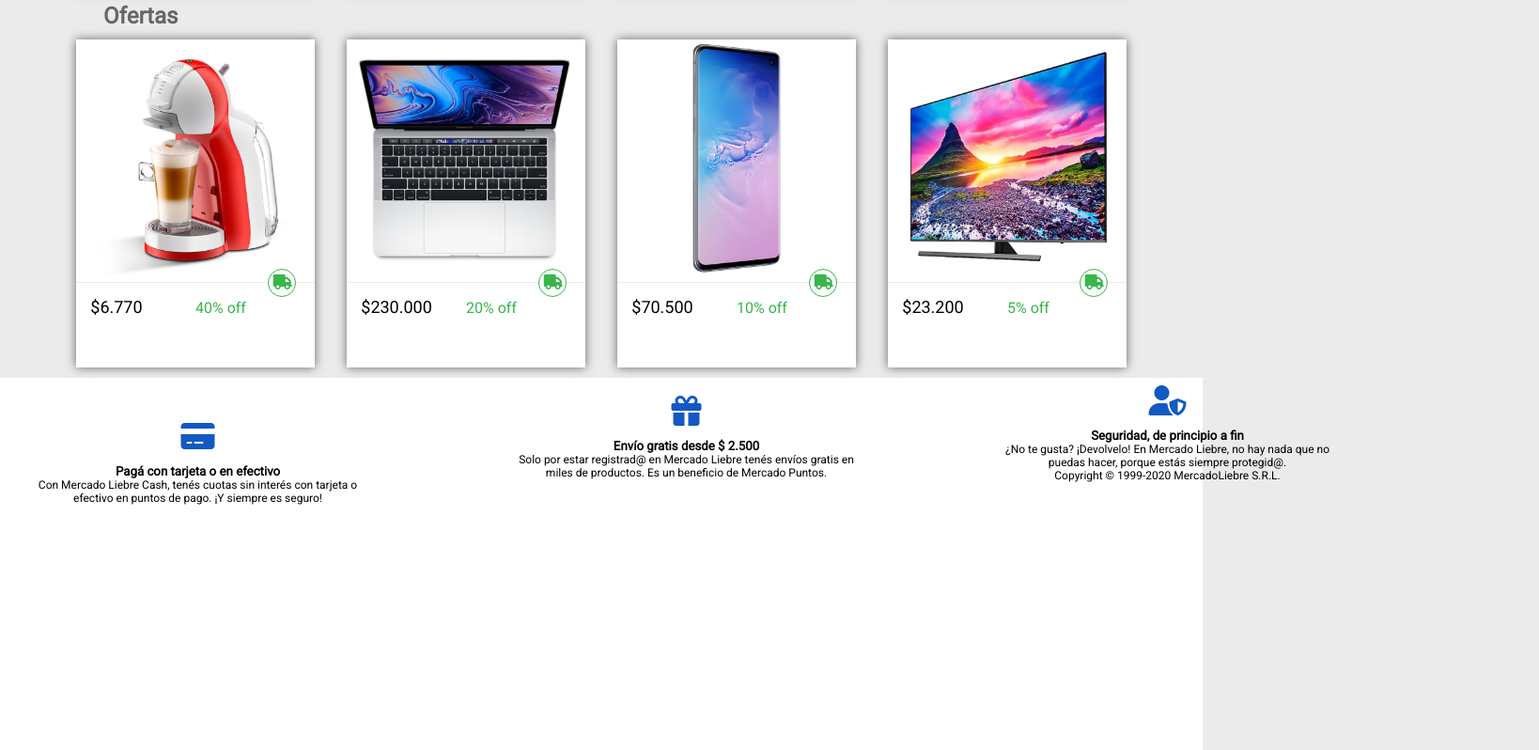
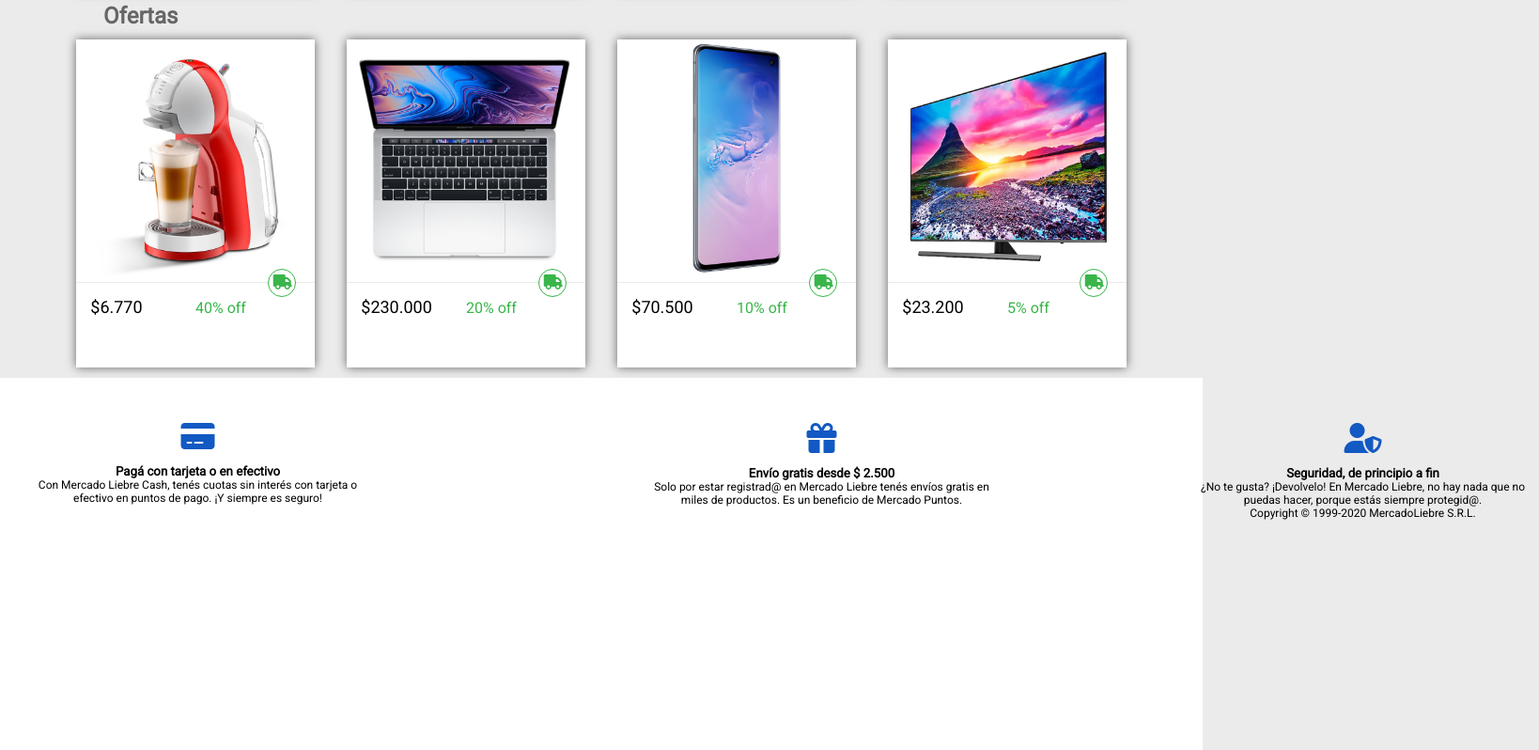
Before and after one commit to nicolaspantaleone/tp-desplegar, a website: page views/home.html in a window 1280 px wide. Shown: the part 863-1661 px from the top of the page at 94% size, 1638 px wide, since content can reach past the window. Drawn offline with Linux system fonts and the light colour scheme.

Commit message:
septimo commit

```diff
--- a/public/css/styles.css
+++ b/public/css/styles.css
@@ -230,14 +230,14 @@ footer{
     }
     .footer2{
         position: relative;
-        bottom: 8em;
-        left: 33em;
+        bottom: 6.2em;
+        left: 42em;
         width: 30%;
 
     }
     .footer3{
-        bottom: 15em;
-        left: 65em;
+        bottom: 12.5em;
+        left: 78em;
         position: relative;
         width: 30%;
         margin-right: 0.5em;
```
